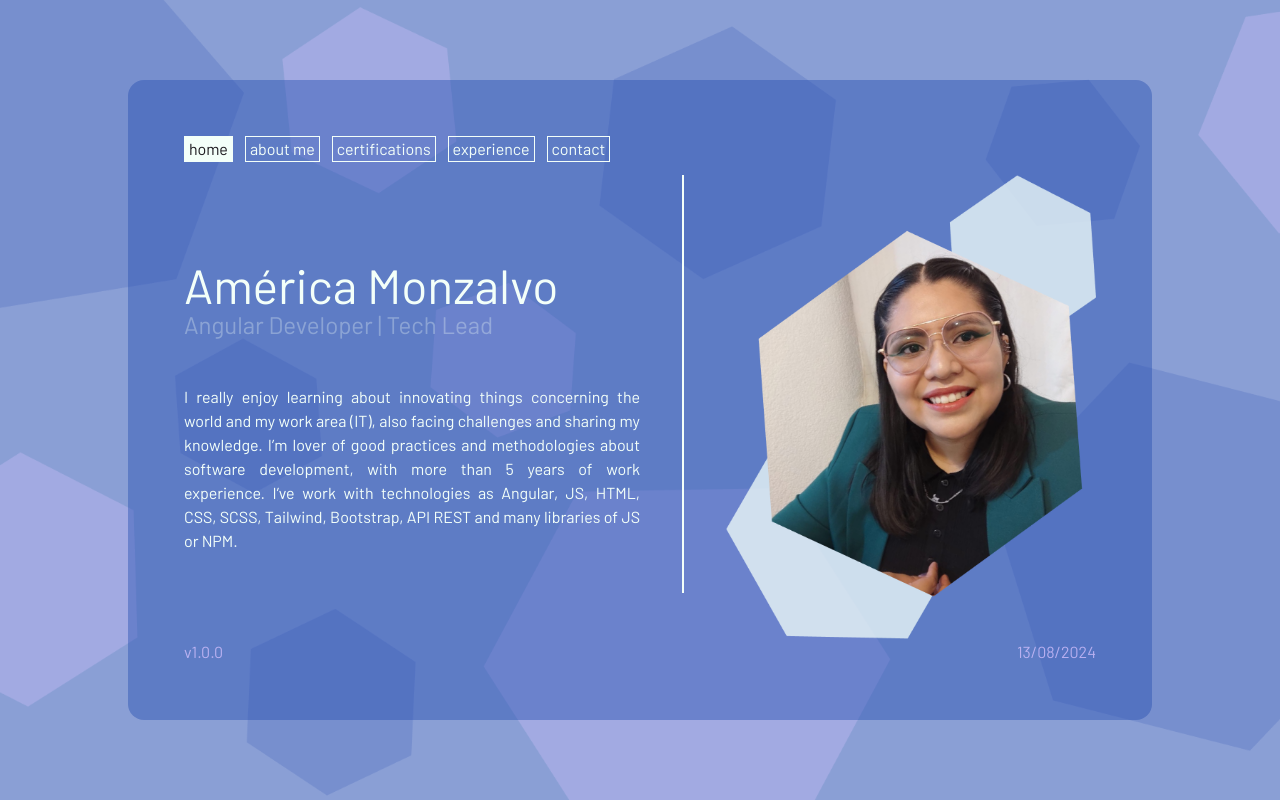
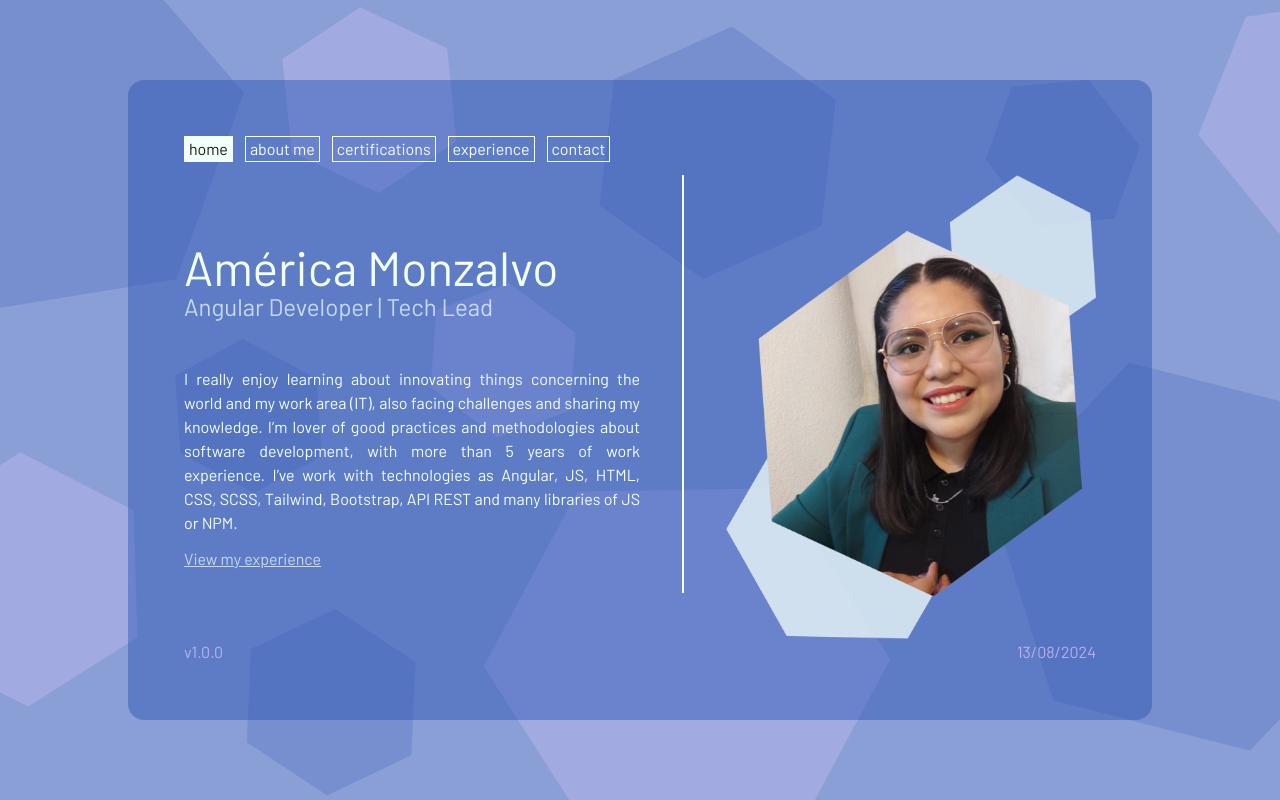
Before and after one commit to abmonzalvof/WebSite, an Angular app: page /home in a window 1280 px wide. Built offline with nearby package versions, Linux system fonts and the light colour scheme.

Commit message:
(ADD) Add link to go to experience section

```diff
--- a/src/app/home/home.component.html
+++ b/src/app/home/home.component.html
@@ -1,11 +1,12 @@
 <div id="home" class="w-full h-full flex justify-between content-center">
     <div id="texts" class="w-1/2 flex flex-wrap">
-        <div class="w-full h-full flex flex-wrap content-center text-mintcream-500">
-            <h1 class="text-5xl">América Monzalvo</h1>
-            <caption class="mb-11 text-2xl opacity-30">Angular Developer | Tech Lead</caption>
-            <p class="m-0 text-justify">
+        <div class="w-full h-full flex flex-wrap content-center">
+            <h1 class="text-5xl text-mintcream-500">América Monzalvo</h1>
+            <caption class="mb-11 text-2xl text-mintcream-350">Angular Developer | Tech Lead</caption>
+            <p class="mb-3 text-justify text-mintcream-500">
                 I really enjoy learning about innovating things concerning the world and my work area (IT), also facing challenges and sharing my knowledge. I’m lover of good practices and methodologies about software development, with more than 5 years of work experience. I’ve work with technologies as Angular, JS, HTML, CSS, SCSS, Tailwind, Bootstrap, API REST and many libraries of JS or NPM.
             </p>
+            <a class="text-mintcream-350 underline hover:text-mintcream-500" [routerLink]="'experience' | paths">View my experience</a>
         </div>
     </div>
     <div id="separator" class="bg-mintcream-500 w-[2px] h-[90%]"></div>
--- a/src/app/home/home.component.ts
+++ b/src/app/home/home.component.ts
@@ -1,9 +1,11 @@
 import { Component } from '@angular/core';
+import { RouterModule } from '@angular/router';
+import { PathsPipe } from '../../Pipes/paths.pipe';
 
 @Component({
   selector: 'app-home',
   standalone: true,
-  imports: [],
+  imports: [RouterModule, PathsPipe],
   templateUrl: './home.component.html',
   styleUrl: './home.component.scss'
 })
```
